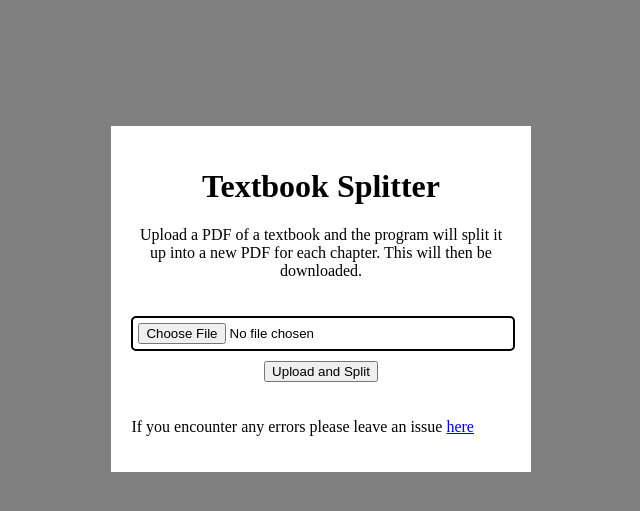
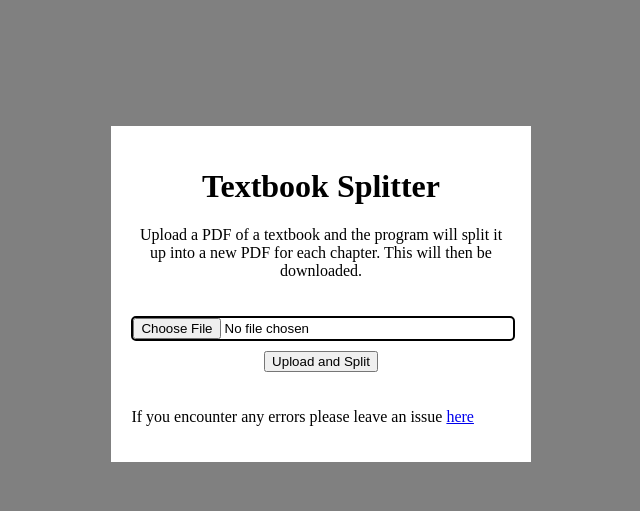
Before and after one commit to izzybeetschen/pdf-splitting, a Flask app: page / in a window 1280 px wide. Shown: the top 511 px of the page, without its empty margins (319-959 px from the left). Run offline with Flask 3, Linux system fonts and the light colour scheme.

Commit message:
Very basic html/css complete

```diff
--- a/app/static/css/styles.css
+++ b/app/static/css/styles.css
@@ -31,10 +31,6 @@ body {
     text-align: center;
 }
 
-#upload {
-    padding: 5px;
-}
-
 #upload-div {
     border-style: solid;
     border-width: 2px;
```
